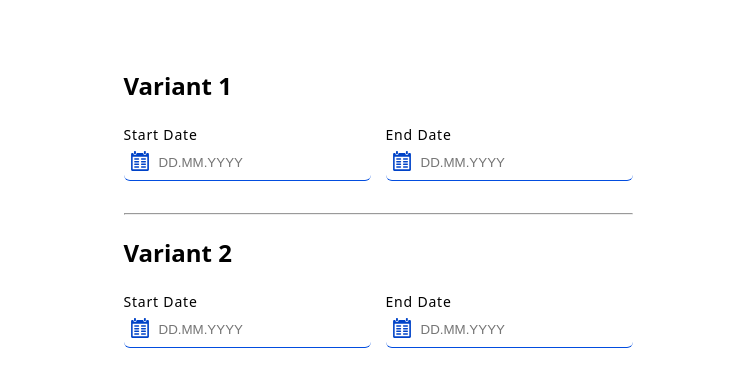
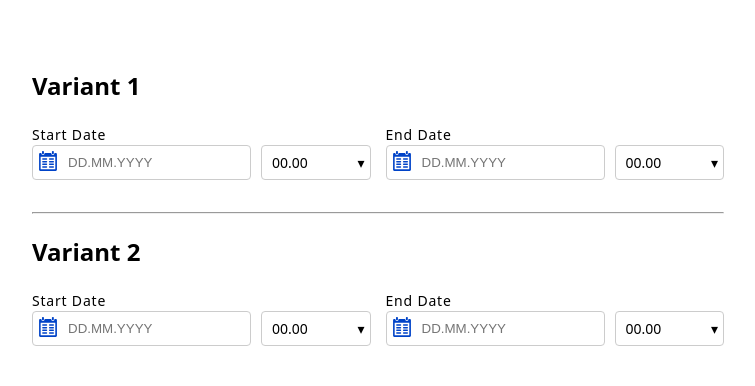
Before and after one commit to stasTrots/calendar, a React (Vite) app: page / in a window 1280 px wide. Shown: the top 386 px of the page, without its empty margins (262-1017 px from the left). Built offline with nearby package versions, Linux system fonts and the light colour scheme.

Commit message:
add time select

```diff
--- a/src/App.tsx
+++ b/src/App.tsx
@@ -2,12 +2,25 @@ import React, { useState } from "react"
 import Calendar from './components/CalendarVar1/Calendar'
 import DateRangePicker from './components/CalendarVar2/Calendar'
 import SelectDate from './components/SelectDate/SelectDate'
+
+export interface ITimeState {
+  start: string
+  end: string
+}
 
 const App: React.FC = () => {
   const [openCalendar1, setOpenCalendar1] = useState<boolean>(false)
   const [openCalendar2, setOpenCalendar2] = useState<boolean>(false)
   const [calendar1State, setCalendar1State] = useState<string>('')
   const [calendar2State, setCalendar2State] = useState<string>('')
+  const [time1State, setTime1State] = useState<ITimeState>({
+    start: '00.00',
+    end: '00.00'
+  })
+  const [time2State, setTime2State] = useState<ITimeState>({
+    start: '00.00',
+    end: '00.00'
+  })
 
   const handleOpenCalendar1 = (value: boolean) => {
     setOpenCalendar1(value)
@@ -25,17 +38,31 @@ const App: React.FC = () => {
     setCalendar2State(value)
   }
 
+  const handleSetTime1State = (value: string, type: string) => {
+    setTime1State(prev => ({
+      ...prev,
+      [type]: value
+    }))
+  }
+
+  const handleSetTime2State = (value: string, type: string) => {
+    setTime2State(prev => ({
+      ...prev,
+      [type]: value
+    }))
+  }
+
   return (
     <>
       <div style={{ position: 'relative' }}>
         <h2>Variant 1</h2>
-        <SelectDate openModal={handleOpenCalendar1} title={calendar1State}/>
-        {openCalendar1 && <Calendar state={calendar1State} modalOpen={openCalendar1} closeCalendar={handleOpenCalendar1} handleSetCalendar1State={handleSetCalendar1State}/>}
+        <SelectDate openModal={handleOpenCalendar1} title={calendar1State} timeChange={handleSetTime1State} timeState={time1State}/>
+        {openCalendar1 && <Calendar state={calendar1State} modalOpen={openCalendar1} closeCalendar={handleOpenCalendar1} handleSetCalendar1State={handleSetCalendar1State} />}
       </div>
       <hr />
       <div style={{ position: 'relative' }}>
         <h2>Variant 2</h2>
-        <SelectDate openModal={handleOpenCalendar2} title={calendar2State}/>
+        <SelectDate openModal={handleOpenCalendar2} title={calendar2State} timeChange={handleSetTime2State} timeState={time2State}/>
         {openCalendar2 && <DateRangePicker state={calendar2State} modalOpen={openCalendar2} closeCalendar={handleOpenCalendar2} handleSetCalendar2State={handleSetCalendar2State}/>}
       </div>
     </>
--- a/src/components/CustomSelect/CustomSelect.tsx
+++ b/src/components/CustomSelect/CustomSelect.tsx
@@ -27,7 +27,8 @@ const CustomDropdown: React.FC<CustomDropdownProps> = ({ options, value, onChang
         className={styles.selected}
         onClick={() => setOpen((prev) => !prev)}
       >
-        {value} ▾
+        {value}
+        <span className={styles.arrow}>▾</span>
       </div>
       {open && (
         <div className={styles.menu}>
--- a/src/components/CustomSelect/styles.module.css
+++ b/src/components/CustomSelect/styles.module.css
@@ -11,6 +11,12 @@
   background-color: #fff;
   cursor: pointer;
   transition: all 0.2s ease-in-out;
+
+  position: relative;
+}
+.arrow {
+  position: absolute;
+  right: 5px;
 }
 .menu {
   position: absolute;
--- a/src/components/SelectDate/SelectDate.module.css
+++ b/src/components/SelectDate/SelectDate.module.css
@@ -10,12 +10,10 @@
   background-color: transparent;
   color: #000;
 
-  border: none;
-  border-bottom: 1px solid rgb(2, 77, 223);
+  border: 1px solid #ccc;
+  border-radius: 4px;
 
-  border-radius: 6px;
-
-  padding: 10px 35px;
+  padding: 5px 5px 5px 35px;
 
   width: 100%;
 
@@ -28,10 +26,18 @@
 
   position: absolute;
 
-  bottom: 10px;
+  bottom: 9px;
   left: 6px;
 
   filter: brightness(0) saturate(100%) invert(13%) sepia(95%) saturate(3976%) hue-rotate(221deg) brightness(97%) contrast(100%);
+}
+
+.timeButton {
+  border-bottom: 1px solid rgb(2, 77, 223);
+
+  border-radius: 6px;
+
+  padding: 5px;
 }
 
 @media screen and (max-width: 578px) {
--- a/src/components/SelectDate/SelectDate.tsx
+++ b/src/components/SelectDate/SelectDate.tsx
@@ -1,21 +1,36 @@
 import { useEffect, useState } from 'react'
+import { ITimeState } from '../../App'
 import calendarSvg from '../../assets/calendar-symbol-svgrepo-com.svg'
+import CustomDropdown from '../CustomSelect/CustomSelect'
 import styles from './SelectDate.module.css'
 
 interface SelectDateProps {
-  openModal: (value: boolean) => void,
+  openModal: (value: boolean) => void
   title: string
+  timeChange: (a: string, b: string) => void
+  timeState: ITimeState
 }
 
 interface IInputState {
-  start: string | null,
+  start: string | null
   end: string | null
 }
-const SelectDate: React.FC<SelectDateProps> = ({openModal, title}) => {
+const SelectDate: React.FC<SelectDateProps> = ({openModal, title, timeChange, timeState}) => {
   const [inputState, setInputState] = useState<IInputState>({
     start: null,
     end: null
   })
+
+  const generateTimeOptions = () => {
+    const times: string[] = [];
+    for (let hour = 0; hour < 24; hour++) {
+      const formattedHour = hour.toString().padStart(2, '0');
+      times.push(`${formattedHour}:00`);
+    }
+    return times;
+  };
+
+  const timeOptions = generateTimeOptions();
 
   useEffect(() => {
     const [start, end] = title.split(' - ')
@@ -29,8 +44,9 @@ const SelectDate: React.FC<SelectDateProps> = ({openModal, title}) => {
   return (
     <div>
       <div className={styles.containerInputs}>
-        <label style={{ display: 'flex', flexDirection: 'column', position: 'relative'}}>
+        <div style={{ display: 'flex', flexDirection: 'column'}}>
           <span style={{ fontSize: '14px', letterSpacing: '0.8px' }}>Start Date</span>
+          <div style={{ position: 'relative', display: 'grid', gridTemplateColumns: '2fr 1fr', gap: '10px'  }}>
             <img src={calendarSvg} className={styles.buttonIcon} alt="Calendar img" />
             <input
               type="text"
@@ -41,9 +57,13 @@ const SelectDate: React.FC<SelectDateProps> = ({openModal, title}) => {
               onFocus={(e) => e.target.blur()}
               className={styles.input}
             />
-        </label>
-        <label style={{ display: 'flex', flexDirection: 'column', position: 'relative'}}>
+            <CustomDropdown onChange={(value) => timeChange(value.toString(), 'start')} options={timeOptions} value={timeState.start}/>
+          </div>
+
+        </div>
+        <div style={{ display: 'flex', flexDirection: 'column'}}>
           <span style={{ fontSize: '14px', letterSpacing: '0.8px' }}>End Date</span>
+          <div style={{ position: 'relative', display: 'grid', gridTemplateColumns: '2fr 1fr', gap: '10px' }}>
             <img src={calendarSvg} className={styles.buttonIcon} alt="Calendar img" />
             <input
               type="text"
@@ -54,7 +74,10 @@ const SelectDate: React.FC<SelectDateProps> = ({openModal, title}) => {
               onFocus={(e) => e.target.blur()}
               className={styles.input}
             />
-        </label>
+            <CustomDropdown onChange={(value) => timeChange(value.toString(), 'end')} options={timeOptions} value={timeState.end}/>
+          </div>
+
+        </div>
       </div>
     </div>
   )
```
Lines whose indentation alone changed are shown as unchanged.
